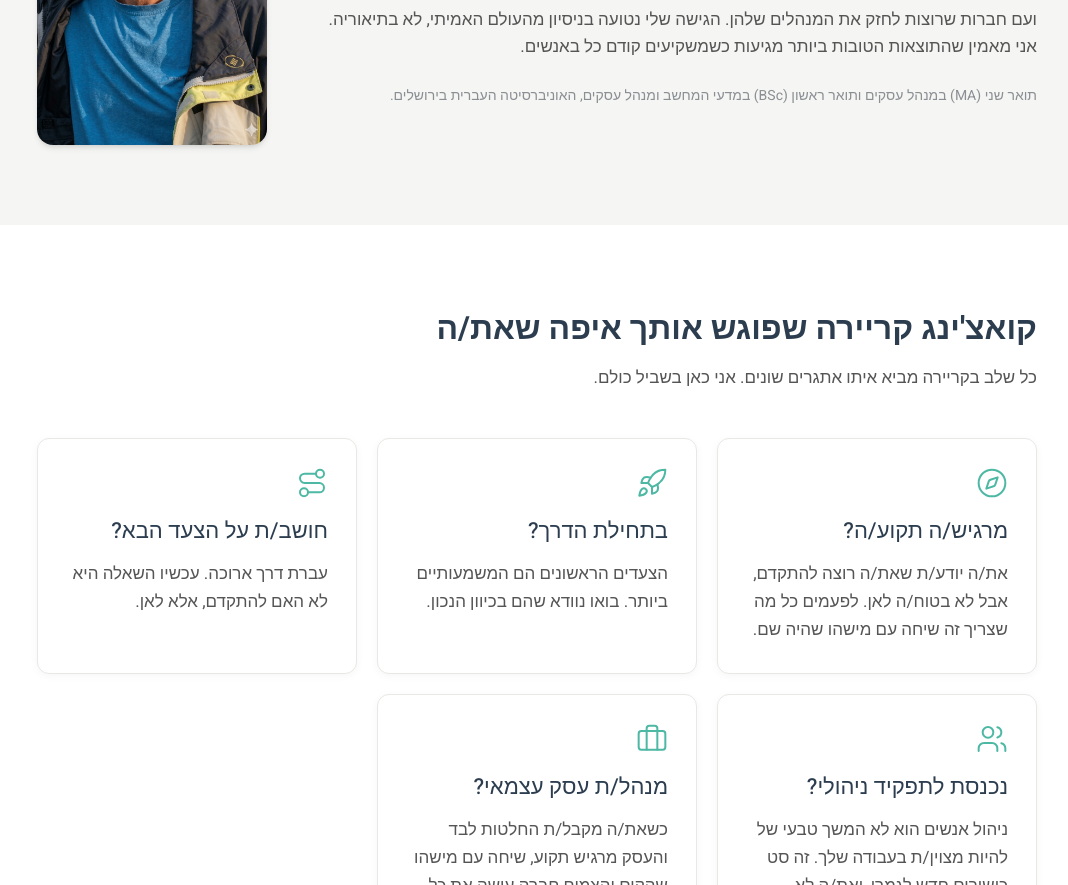
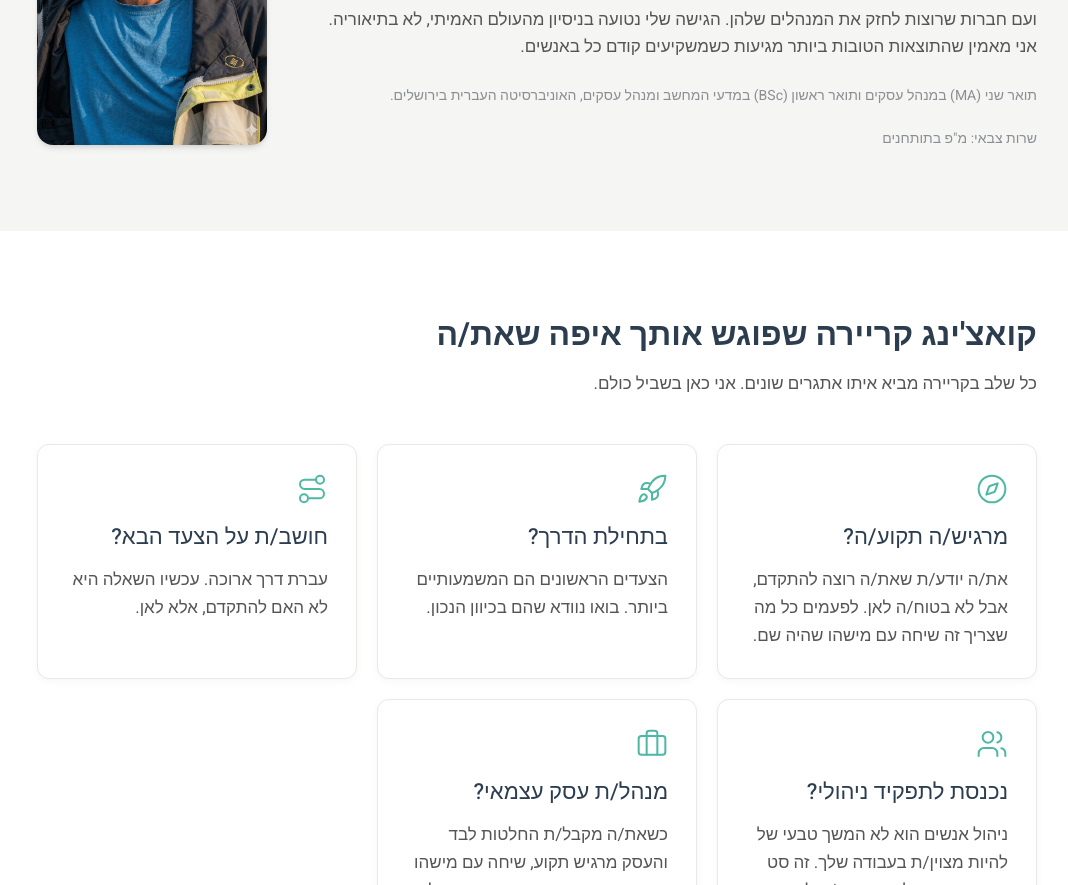
Before and after one commit to shani-ofer/Website-March-2026, a React (Vite) app: page / in a window 1280 px wide. Shown: the part 1080-1965 px from the top of the page, without its empty margins (103-1171 px from the left). Built offline with nearby package versions, Linux system fonts and the light colour scheme.

Commit message:
Updated CompaniesPage.tsx

```diff
--- a/src/pages/CompaniesPage.tsx
+++ b/src/pages/CompaniesPage.tsx
@@ -81,6 +81,9 @@ export function CompaniesPage() {
             <p className="small-text text-medium-gray">
               תואר שני (MA) במנהל עסקים ותואר ראשון (BSc) במדעי המחשב ומנהל עסקים, האוניברסיטה העברית בירושלים.
             </p>
+            <p className="small-text text-medium-gray">
+              שרות צבאי: מ"פ בתותחנים
+            </p>
             <p>
               אני מביא את אותה גישה מעשית וישירה לקואצ'ינג שהבאתי לבניית חברות: להתמקד באנשים, לבנות את היסודות הנכונים, והתוצאות יגיעו.
             </p>
--- a/src/pages/Homepage.tsx
+++ b/src/pages/Homepage.tsx
@@ -49,6 +49,9 @@ export function Homepage() {
               </p>
               <p className="small-text text-medium-gray mt-6">
                 תואר שני (MA) במנהל עסקים ותואר ראשון (BSc) במדעי המחשב ומנהל עסקים, האוניברסיטה העברית בירושלים.
+              </p>
+              <p className="small-text text-medium-gray">
+                שרות צבאי: מ"פ בתותחנים
               </p>
             </div>
             <div className="w-[70%] md:w-[23%] mx-auto md:mx-0 shrink-0">
```
